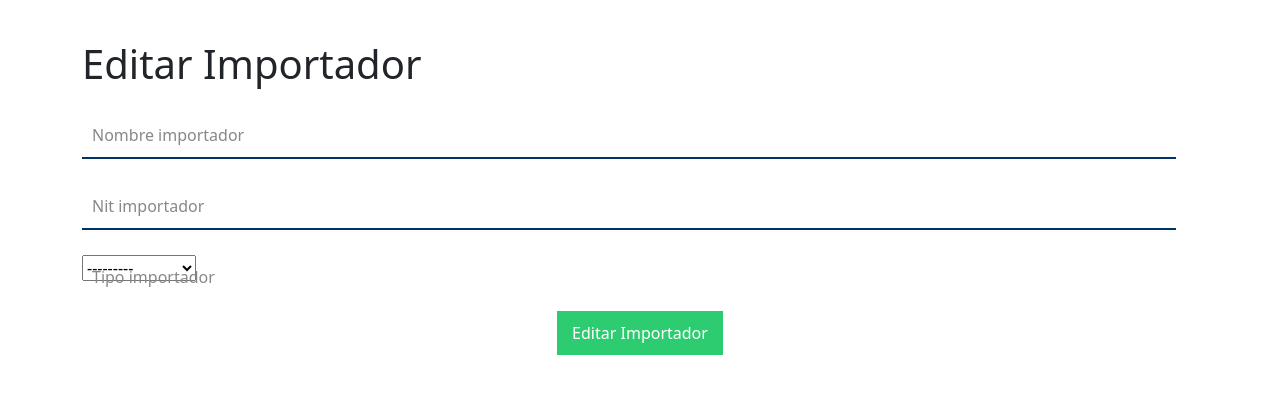
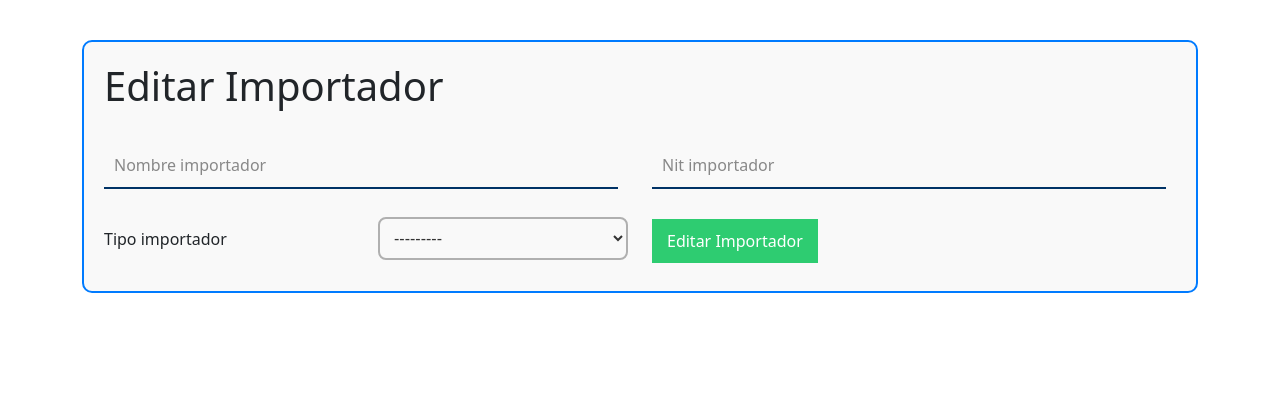
Before and after one commit to DanielRojas2/DocDigital, a Django app: template docDigital/apps/app_datoscarpeta/templates/importador/editar_importador.html in a window 1280 px wide. Shown: the part 66-460 px from the top of the page. Run offline with Django 5.2, Linux system fonts and the light colour scheme; the template is opened without the code that fills it: values that come from a table or form of the project are taken from there, others are empty; some libraries are stand-ins or nearby versions.

Commit message:
agregado: clase form-container a plantillas editar_recinto y recintos \nmodificado: plantilla editar_importador dandole estilos

```diff
--- a/docDigital/apps/app_datoscarpeta/templates/aduana_despacho/editar_recinto.html
+++ b/docDigital/apps/app_datoscarpeta/templates/aduana_despacho/editar_recinto.html
@@ -4,6 +4,7 @@
 
 {% block content %}
     <div class="container mt-4">
+        <div class="form-container">
             <h1>Editar Recinto Aduanero</h1>
             <form method="post" id="contact-form">
                 {% for field in editar_recinto_form %}
@@ -25,4 +26,5 @@
                 </div>
             </form>
         </div>
+    </div>
 {% endblock %}
--- a/docDigital/apps/app_datoscarpeta/templates/importador/editar_importador.html
+++ b/docDigital/apps/app_datoscarpeta/templates/importador/editar_importador.html
@@ -4,9 +4,13 @@
 
 {% block content %}
     <div class="container mt-4">
+        <div class="form-container">
             <h1>Editar Importador</h1>
             <form method="post" id="contact-form">
+                <div class="row d-flex align-items-center">
                     {% for field in editar_importador_form %}
+                        {% if field.name != 'tipo_importador' %}
+                            <div class="col-lg-6">
                                 <div class="input-container">
                                     {{ field }}
                                     <label for="{{ field.id_for_label }}">{{ field.label }}</label>
@@ -18,11 +22,40 @@
                                         </ul>
                                     {% endif %}
                                 </div>
+                            </div>
+                        {% endif %}
                     {% endfor %}
+                    <div class="col-lg-6 mb-2">
+                        <div class="select-container">
+                            {% for field in editar_importador_form %}
+                                {% if field.name == 'tipo_importador' %}
+                                    <div class="row d-flex justify-content-center align-items-center">
+                                        <div class="col-lg-6">
+                                            <label for="{{ field.id_for_label }}">{{ field.label }}</label>
+                                        </div>
+                                        <div class="col-lg-6">
+                                            {{ field }}
+                                        </div>
+                                        {% if field.errors %}
+                                            <ul class="errorList">
+                                                {% for error in field.errors %}
+                                                    <li>{{ error }}</li>
+                                                {% endfor %}
+                                            </ul>
+                                        {% endif %}
+                                    </div>
+                                {% endif %}
+                            {% endfor %}
+                        </div>
+                    </div>
+                    <div class="col-lg-6 mb-2 d-flex justify-content-start align-items-center">
                         {% csrf_token %}
                         <div class="button-container">
                             <button type="submit">Editar Importador</button>
                         </div>
+                    </div>
+                </div>
             </form>
         </div>
+    </div>
 {% endblock %}
--- a/docDigital/apps/app_inicio/templates/pagination.html
+++ b/docDigital/apps/app_inicio/templates/pagination.html
@@ -1,4 +1,4 @@
-<div class="pagination">
+<div class="pagination d-flex justify-content-center">
     <nav aria-label="Page navigation example">
         <ul class="pagination">
             {% if page.has_previous %}
```
Also changed, not shown: docDigital/apps/app_datoscarpeta/templates/aduana_despacho/recintos.html (+28 -26 lines). Lines whose indentation alone changed are shown as unchanged.
